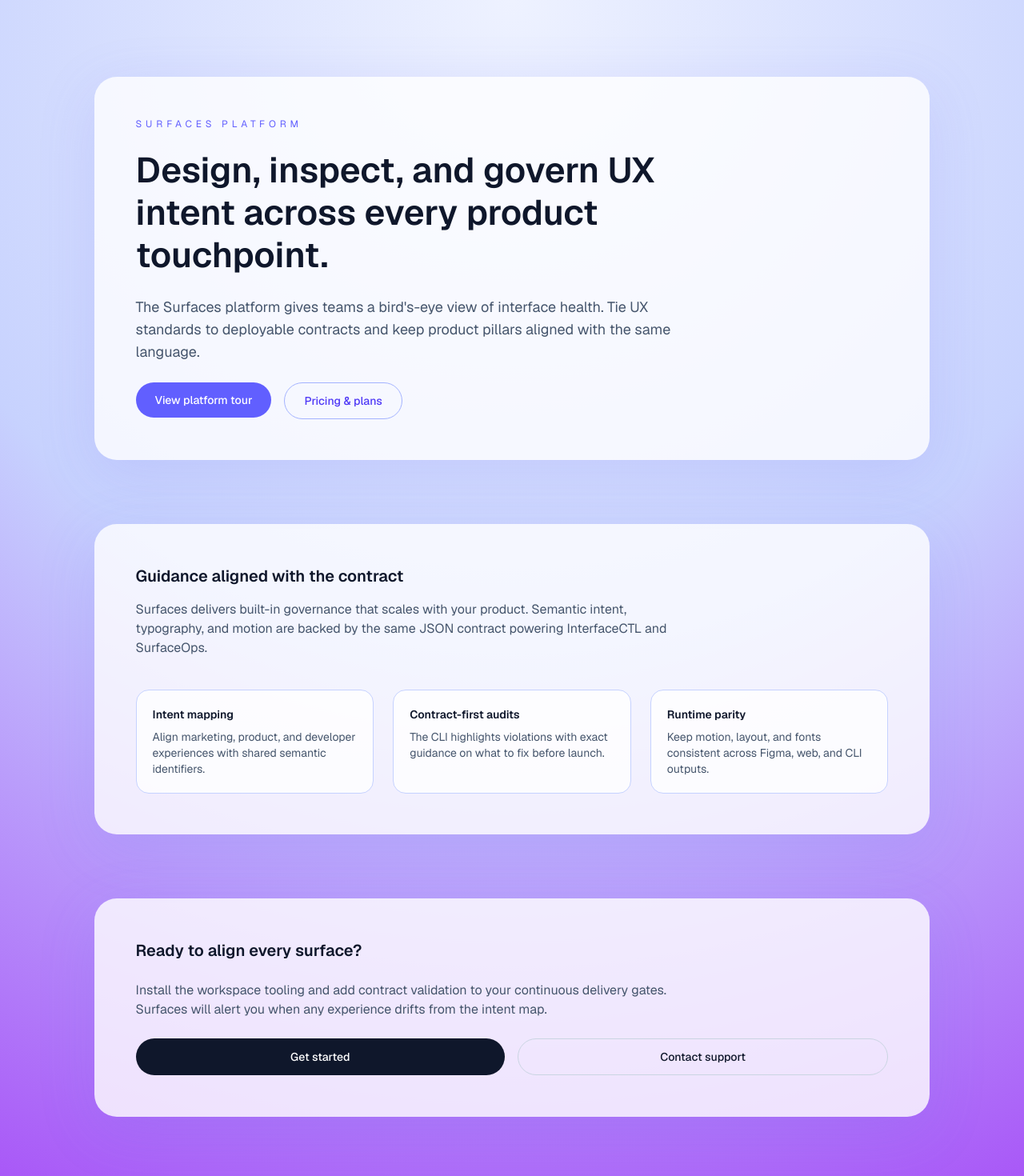
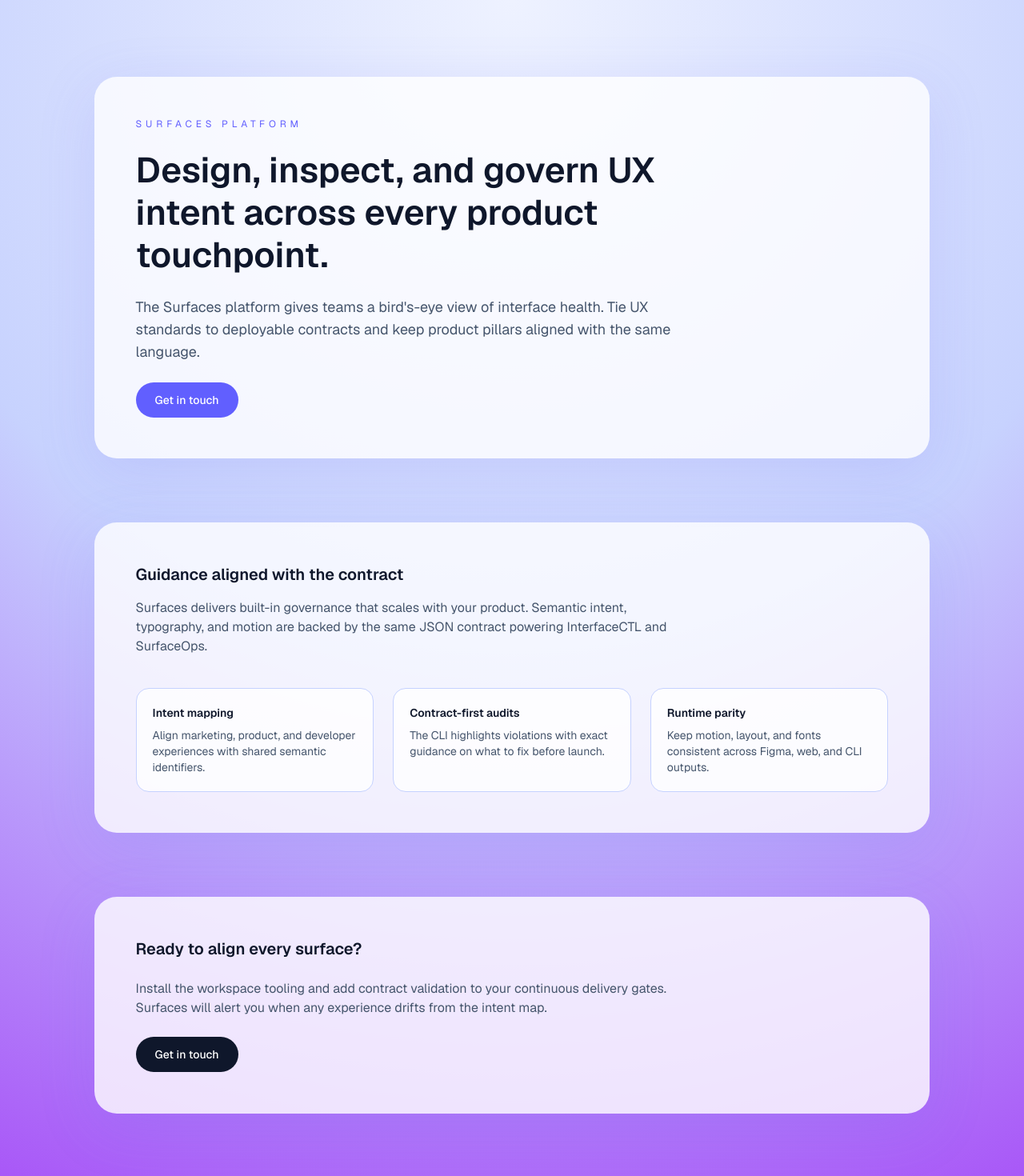
Before and after one commit to Surfaces-Platform/surfaces-webapps, a Next.js app in the folder apps/surfaces-web/: page / in a window 1280 px wide. Shown: the top 1470 px of the page at 80% size. Built offline with nearby package versions, Linux system fonts and the light colour scheme.

Commit message:
Replace all actions with single email action to hello@surfaces.systems

```diff
--- a/apps/surfaces-web/app/page.tsx
+++ b/apps/surfaces-web/app/page.tsx
@@ -20,19 +20,9 @@ export default function Home() {
           <div className="flex flex-col items-center gap-4 sm:flex-row sm:items-start">
             <a
               className="contract-motion inline-flex items-center justify-center rounded-full bg-indigo-500 px-6 py-3 text-sm font-medium text-white no-underline hover:bg-indigo-400"
-              href="https://surfaces.dev/platform"
-              target="_blank"
-              rel="noopener noreferrer"
+              href="mailto:hello@surfaces.systems"
             >
-              View platform tour
-            </a>
-            <a
-              className="contract-motion inline-flex items-center justify-center rounded-full border border-indigo-300 px-6 py-3 text-sm font-medium text-indigo-600 no-underline hover:border-indigo-400"
-              href="https://surfaces.dev/pricing"
-              target="_blank"
-              rel="noopener noreferrer"
-            >
-              Pricing &amp; plans
+              Get in touch
             </a>
           </div>
         </section>
@@ -96,20 +86,10 @@ export default function Home() {
           </p>
           <div className="flex flex-col gap-4 sm:flex-row">
             <a
-              className="contract-motion inline-flex flex-1 items-center justify-center rounded-full bg-slate-900 px-6 py-3 text-sm font-medium text-white no-underline hover:bg-slate-700"
-              href="https://surfaces.dev/get-started"
-              target="_blank"
-              rel="noopener noreferrer"
+              className="contract-motion inline-flex items-center justify-center rounded-full bg-slate-900 px-6 py-3 text-sm font-medium text-white no-underline hover:bg-slate-700"
+              href="mailto:hello@surfaces.systems"
             >
-              Get started
-            </a>
-            <a
-              className="contract-motion inline-flex flex-1 items-center justify-center rounded-full border border-slate-300 px-6 py-3 text-sm font-medium text-slate-900 no-underline hover:border-slate-400"
-              href="https://surfaces.dev/support"
-              target="_blank"
-              rel="noopener noreferrer"
-            >
-              Contact support
+              Get in touch
             </a>
           </div>
         </section>
```
